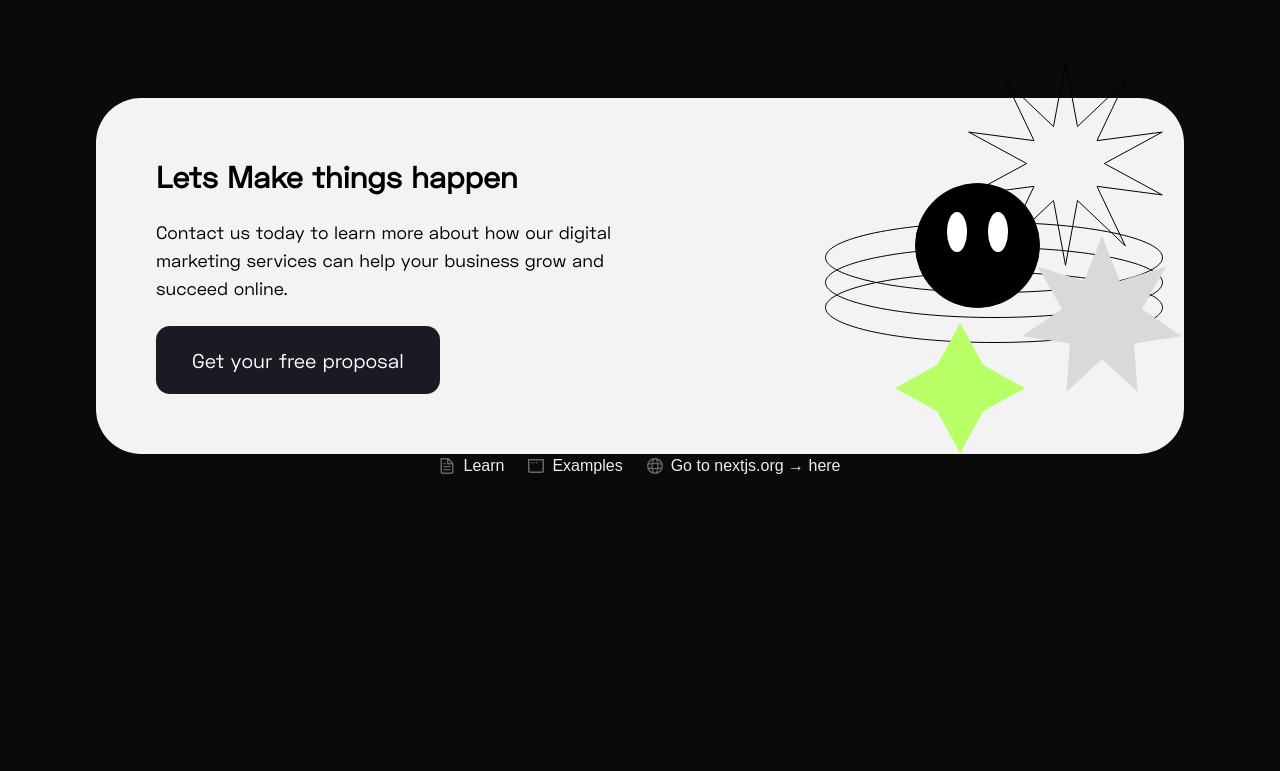
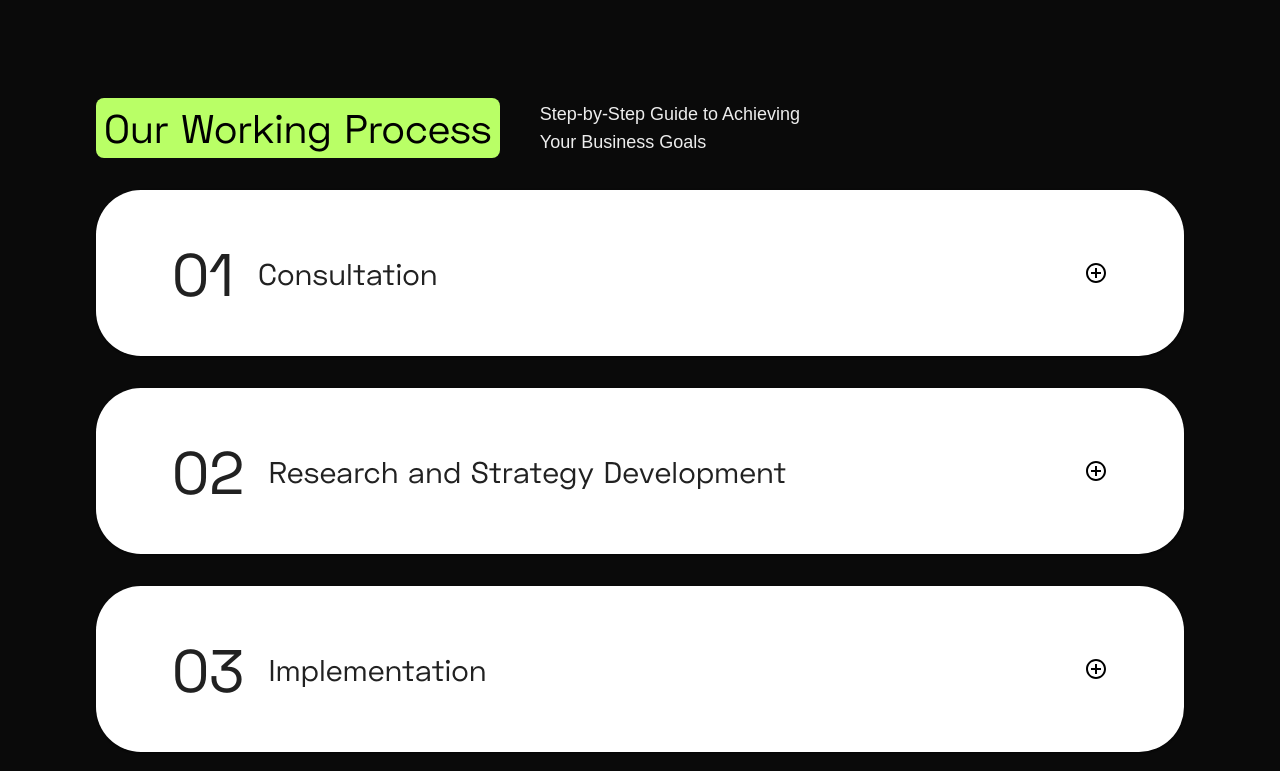
Before and after one commit to MarceloRodriguesOliveira/dev-service-hub, a Next.js app: page / in a window 1280 px wide. Shown: the part 1789-2560 px from the top of the page. Before the commit the page ends 2267 px from the top, so only its background shows below. Built offline with nearby package versions, Linux system fonts and the light colour scheme.

Commit message:
style: implemented working process section

```diff
--- a/app/page.tsx
+++ b/app/page.tsx
@@ -3,6 +3,7 @@ import Navbar from "./components/navbar/navbar";
 import LandingPageHeader from "./components/header/LandingPageHeader";
 import ServiceSection from "./components/servicesection/ServiceSection";
 import CallToActionSection from "./components/calltoaction/callToActionSection";
+import WorkingProcessSection from "./components/workingprocess/workingProcessSection";
 
 export default function Home() {
   return (
@@ -14,6 +15,9 @@ export default function Home() {
         </section>
         <section className="w-full">
           <ServiceSection />
+        </section>
+        <section className="w-full">
+          <WorkingProcessSection />
         </section>
         <section className="w-full ">
           <CallToActionSection />
```
